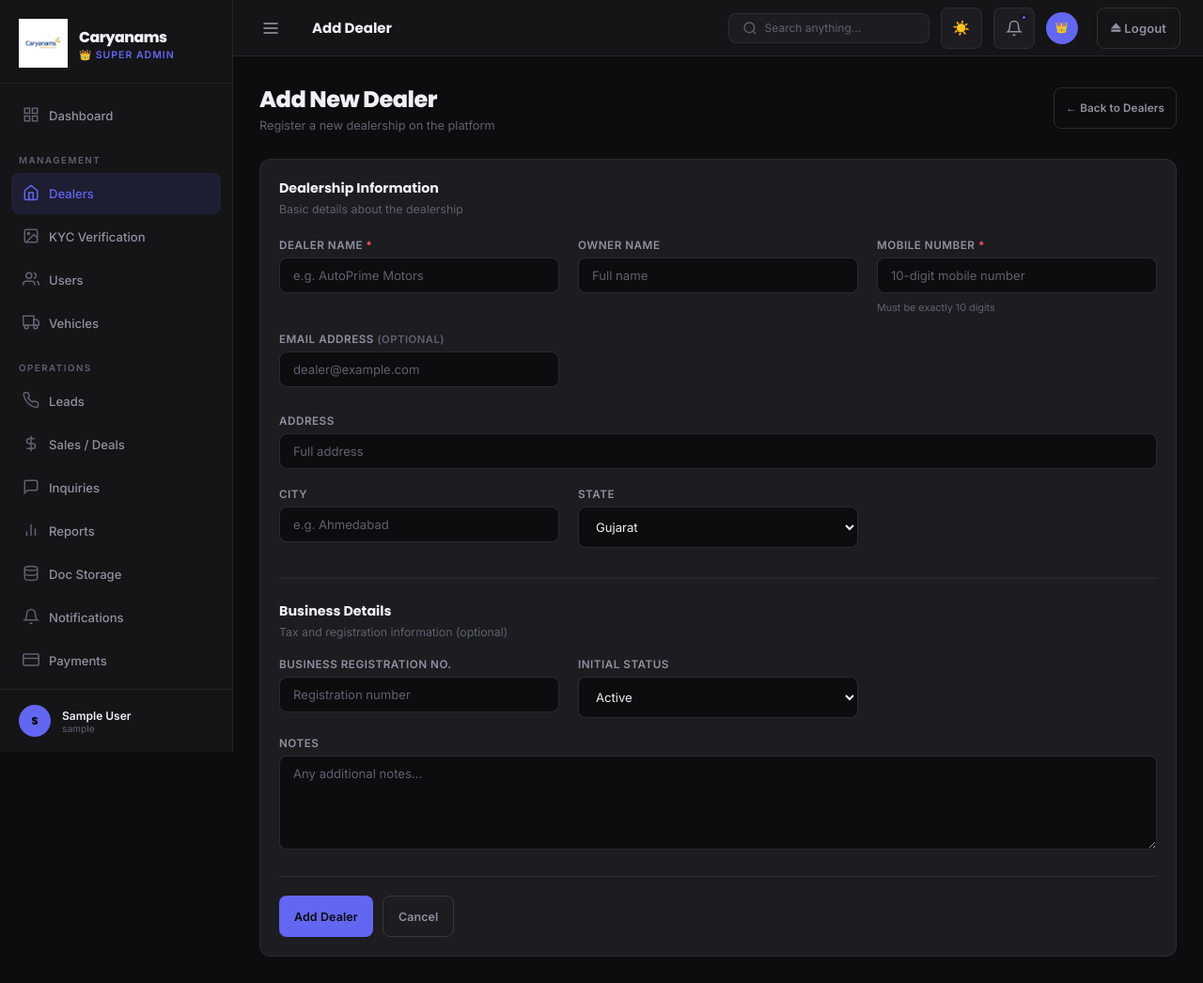
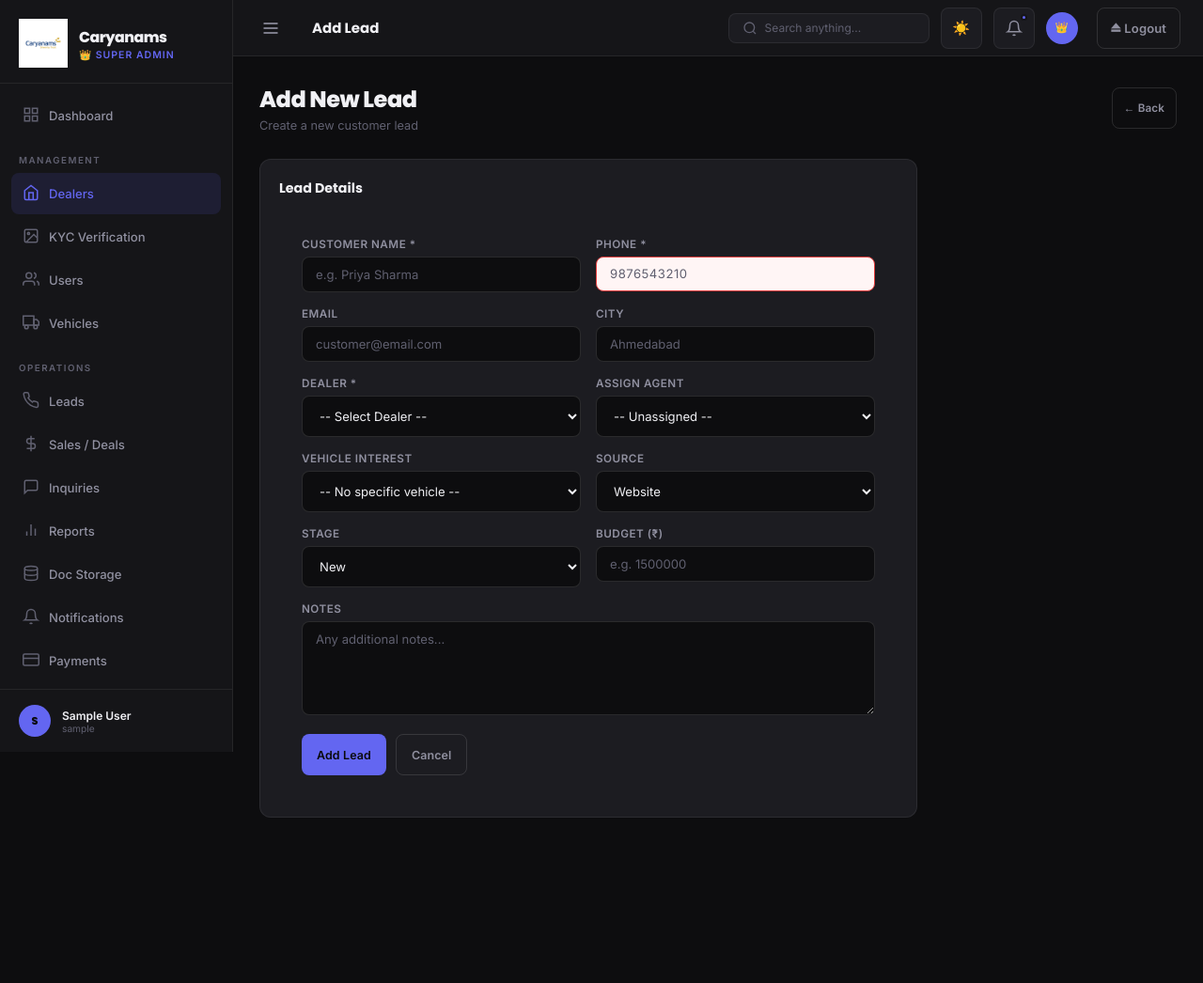
Before and after one commit to dharmik008/DMS_SYSTEm, a Flask app: page /admin/dealers/add in a window 1280 px wide. Shown: the whole page at 94% size. After the commit the page ends 870 px from the top, so only its background shows below. Run offline with Flask 3, Linux system fonts and the light colour scheme; the visitor is signed in with stand-in values (Sample User, id 1).

Commit message:
Update add_dealer.html

```diff
--- a/templates/admin/add_dealer.html
+++ b/templates/admin/add_dealer.html
@@ -1,167 +1,93 @@
 {% extends 'admin/base.html' %}
-{% block title %}Add Dealer — AutoDMS{% endblock %}
-{% block page_title %}Add Dealer{% endblock %}
+{% block title %}Add Lead — Caryanams Admin{% endblock %}
+{% block page_title %}Add Lead{% endblock %}
 
 {% block content %}
 <div class="page-header">
-  <div class="page-header-left">
-    <h1>Add New Dealer</h1>
-    <p>Register a new dealership on the platform</p>
-  </div>
-  <a href="{{ url_for('admin.all_dealers') }}" class="btn btn-outline btn-sm">← Back to Dealers</a>
+  <div class="page-header-left"><h1>Add New Lead</h1><p>Create a new customer lead</p></div>
+  <a href="{{ url_for('admin.all_leads') }}" class="btn btn-outline btn-sm">← Back</a>
 </div>
 
-<div class="card">
-  <form method="POST" action="{{ url_for('admin.add_dealer') }}" id="addDealerForm">
-    <div style="margin-bottom:24px;">
-      <div class="card-title" style="margin-bottom:4px;">Dealership Information</div>
-      <p style="color:var(--text-3);font-size:0.82rem;">Basic details about the dealership</p>
-    </div>
-    <div class="form-grid">
+<div class="card" style="max-width:700px;">
+  <div class="card-header"><span class="card-title">Lead Details</span></div>
+  <div style="padding:24px;">
+    <form method="POST">
+      <div style="display:grid;grid-template-columns:1fr 1fr;gap:16px;">
         <div class="form-group">
-        <label>Dealer Name <span style="color:var(--red);">*</span></label>
-        <input type="text" class="form-control" name="dealer_name"
-               value="{{ form.get('dealer_name','') if form else '' }}"
-               placeholder="e.g. AutoPrime Motors" required>
+          <label>Customer Name *</label>
+          <input type="text" name="customer_name" class="form-control" value="{{ form.get('customer_name','') }}" required placeholder="e.g. Priya Sharma">
         </div>
         <div class="form-group">
-        <label>Owner Name</label>
-        <input type="text" class="form-control" name="owner_name"
-               value="{{ form.get('owner_name','') if form else '' }}"
-               placeholder="Full name">
+          <label>Phone *</label>
+          <input type="text" name="customer_phone" class="form-control" value="{{ form.get('customer_phone','') }}" required placeholder="9876543210">
         </div>
         <div class="form-group">
-        <label>Mobile Number <span style="color:var(--red);">*</span></label>
-        <input type="tel" class="form-control" name="contact" id="contactInput"
-               value="{{ form.get('contact','') if form else '' }}"
-               placeholder="10-digit mobile number" maxlength="10" required>
-        <span class="field-hint" id="contactHint" style="font-size:0.72rem;color:var(--text-3);margin-top:3px;display:block;">Must be exactly 10 digits</span>
-      </div>
-      <div class="form-group">
-        <label>Email Address <span style="color:var(--text-3);font-size:0.75rem;">(optional)</span></label>
-        <input type="text" class="form-control" name="email" id="emailInput"
-               value="{{ form.get('email','') if form else '' }}"
-               placeholder="dealer@example.com">
-        <span class="field-hint" id="emailHint" style="font-size:0.72rem;color:var(--text-3);margin-top:3px;display:block;"></span>
-      </div>
-      <div class="form-group" style="grid-column: 1/-1;">
-        <label>Address</label>
-        <input type="text" class="form-control" name="address"
-               value="{{ form.get('address','') if form else '' }}"
-               placeholder="Full address">
+          <label>Email</label>
+          <input type="email" name="customer_email" class="form-control" value="{{ form.get('customer_email','') }}" placeholder="customer@email.com">
         </div>
         <div class="form-group">
           <label>City</label>
-        <input type="text" class="form-control" name="city"
-               value="{{ form.get('city','') if form else '' }}"
-               placeholder="e.g. Ahmedabad">
+          <input type="text" name="customer_city" class="form-control" value="{{ form.get('customer_city','') }}" placeholder="Ahmedabad">
         </div>
         <div class="form-group">
-        <label>State</label>
-        <select class="form-control" name="state">
-          {% set sel_state = (form.get('state','Gujarat') if form else 'Gujarat') %}
-          <option {% if sel_state=='Gujarat' %}selected{% endif %}>Gujarat</option>
-          <option {% if sel_state=='Maharashtra' %}selected{% endif %}>Maharashtra</option>
-          <option {% if sel_state=='Rajasthan' %}selected{% endif %}>Rajasthan</option>
-          <option {% if sel_state=='Madhya Pradesh' %}selected{% endif %}>Madhya Pradesh</option>
-          <option {% if sel_state=='Delhi' %}selected{% endif %}>Delhi</option>
-          <option {% if sel_state=='Karnataka' %}selected{% endif %}>Karnataka</option>
-          <option {% if sel_state=='Tamil Nadu' %}selected{% endif %}>Tamil Nadu</option>
-          <option {% if sel_state=='Uttar Pradesh' %}selected{% endif %}>Uttar Pradesh</option>
+          <label>Dealer *</label>
+          <select name="dealer_id" class="form-control" required>
+            <option value="">-- Select Dealer --</option>
+            {% for d in dealers %}
+            <option value="{{ d.id }}" {% if form.get('dealer_id')|string == d.id|string %}selected{% endif %}>
+              {{ d.display_id or ('D' ~ d.id) }} — {{ d.name }} {{ ('(' + d.company_name + ')') if d.company_name else '' }}
+            </option>
+            {% endfor %}
           </select>
         </div>
-    </div>
-
-    <div style="margin-top:32px;margin-bottom:20px;padding-top:24px;border-top:1px solid var(--border);">
-      <div class="card-title" style="margin-bottom:4px;">Business Details</div>
-      <p style="color:var(--text-3);font-size:0.82rem;">Tax and registration information (optional)</p>
-    </div>
-    <div class="form-grid">
         <div class="form-group">
-        <label>Business Registration No.</label>
-        <input type="text" class="form-control" name="reg_no"
-               value="{{ form.get('reg_no','') if form else '' }}"
-               placeholder="Registration number">
+          <label>Assign Agent</label>
+          <select name="agent_id" class="form-control">
+            <option value="">-- Unassigned --</option>
+            {% for a in agents %}
+            <option value="{{ a.id }}">{{ a.name }}</option>
+            {% endfor %}
+          </select>
         </div>
         <div class="form-group">
-        <label>Initial Status</label>
-        <select class="form-control" name="status">
-          {% set sel_status = (form.get('status','Active') if form else 'Active') %}
-          <option value="Active"    {% if sel_status=='Active' %}selected{% endif %}>Active</option>
-          <option value="Pending"   {% if sel_status=='Pending' %}selected{% endif %}>Pending</option>
-          <option value="Suspended" {% if sel_status=='Suspended' %}selected{% endif %}>Suspended</option>
+          <label>Vehicle Interest</label>
+          <select name="vehicle_id" class="form-control">
+            <option value="">-- No specific vehicle --</option>
+            {% for v in vehicles %}
+            <option value="{{ v.id }}">{{ v.make }} {{ v.model }} ({{ v.year }}) – ₹{{ '{:,.0f}'.format(v.price|float) }}</option>
+            {% endfor %}
           </select>
         </div>
-      <div class="form-group" style="grid-column:1/-1;">
-        <label>Notes</label>
-        <textarea class="form-control" name="notes" placeholder="Any additional notes...">{{ form.get('notes','') if form else '' }}</textarea>
+        <div class="form-group">
+          <label>Source</label>
+          <select name="source" class="form-control">
+            {% for src in ['website','marketplace','walk-in','phone','referral','social','admin'] %}
+            <option value="{{ src }}">{{ src | title }}</option>
+            {% endfor %}
+          </select>
+        </div>
+        <div class="form-group">
+          <label>Stage</label>
+          <select name="stage" class="form-control">
+            {% for stage in ['new','interested','test_drive','negotiation','lost','connected','not_connected'] %}
+            <option value="{{ stage }}">{{ stage | replace('_',' ') | title }}</option>
+            {% endfor %}
+          </select>
+        </div>
+        <div class="form-group">
+          <label>Budget (₹)</label>
+          <input type="number" name="budget" class="form-control" value="{{ form.get('budget','') }}" placeholder="e.g. 1500000" step="10000">
         </div>
       </div>
-
-    <div class="form-actions">
-      <button type="submit" class="btn btn-primary" id="submitBtn">Add Dealer</button>
-      <a href="{{ url_for('admin.all_dealers') }}" class="btn btn-outline">Cancel</a>
+      <div class="form-group" style="margin-top:16px;">
+        <label>Notes</label>
+        <textarea name="notes" class="form-control" rows="3" placeholder="Any additional notes...">{{ form.get('notes','') }}</textarea>
+      </div>
+      <div style="display:flex;gap:10px;margin-top:20px;">
+        <button type="submit" class="btn btn-primary">Add Lead</button>
+        <a href="{{ url_for('admin.all_leads') }}" class="btn btn-outline">Cancel</a>
       </div>
     </form>
   </div>
+</div>
 {% endblock %}
-
-{% block scripts %}
-<script>
-(function() {
-  const form       = document.getElementById('addDealerForm');
-  const contactEl  = document.getElementById('contactInput');
-  const contactHint= document.getElementById('contactHint');
-  const emailEl    = document.getElementById('emailInput');
-  const emailHint  = document.getElementById('emailHint');
-
-  // Live validation: contact
-  contactEl.addEventListener('input', function() {
-    const v = this.value.replace(/\D/g,'');
-    this.value = v;
-    if (v.length > 0 && v.length !== 10) {
-      contactHint.textContent = 'Must be exactly 10 digits (' + v.length + '/10)';
-      contactHint.style.color = 'var(--orange)';
-    } else if (v.length === 10) {
-      contactHint.textContent = '✓ Valid mobile number';
-      contactHint.style.color = 'var(--green)';
-    } else {
-      contactHint.textContent = 'Must be exactly 10 digits';
-      contactHint.style.color = 'var(--text-3)';
-    }
-  });
-
-  // Live validation: email (optional — only show error if something typed)
-  emailEl.addEventListener('input', function() {
-    const v = this.value.trim();
-    if (v.length === 0) {
-      emailHint.textContent = '';
-    } else if (!v.includes('@') || !v.includes('.')) {
-      emailHint.textContent = 'Enter a valid email (e.g. name@domain.com)';
-      emailHint.style.color = 'var(--orange)';
-    } else {
-      emailHint.textContent = '✓ Valid email';
-      emailHint.style.color = 'var(--green)';
-    }
-  });
-
-  // Form submit gate
-  form.addEventListener('submit', function(e) {
-    let valid = true;
-    const contact = contactEl.value.trim();
-    const email   = emailEl.value.trim();
-
-    if (!/^\d{10}$/.test(contact)) {
-      showToast('Mobile number must be exactly 10 digits.', 'error');
-      contactEl.focus();
-      valid = false;
-    }
-    if (email && !email.includes('@')) {
-      showToast('Email format is invalid. Please correct it or leave it blank.', 'error');
-      valid = false;
-    }
-    if (!valid) e.preventDefault();
-  });
-})();
-</script>
-{% endblock %}
```
Lines whose indentation alone changed are shown as unchanged.
